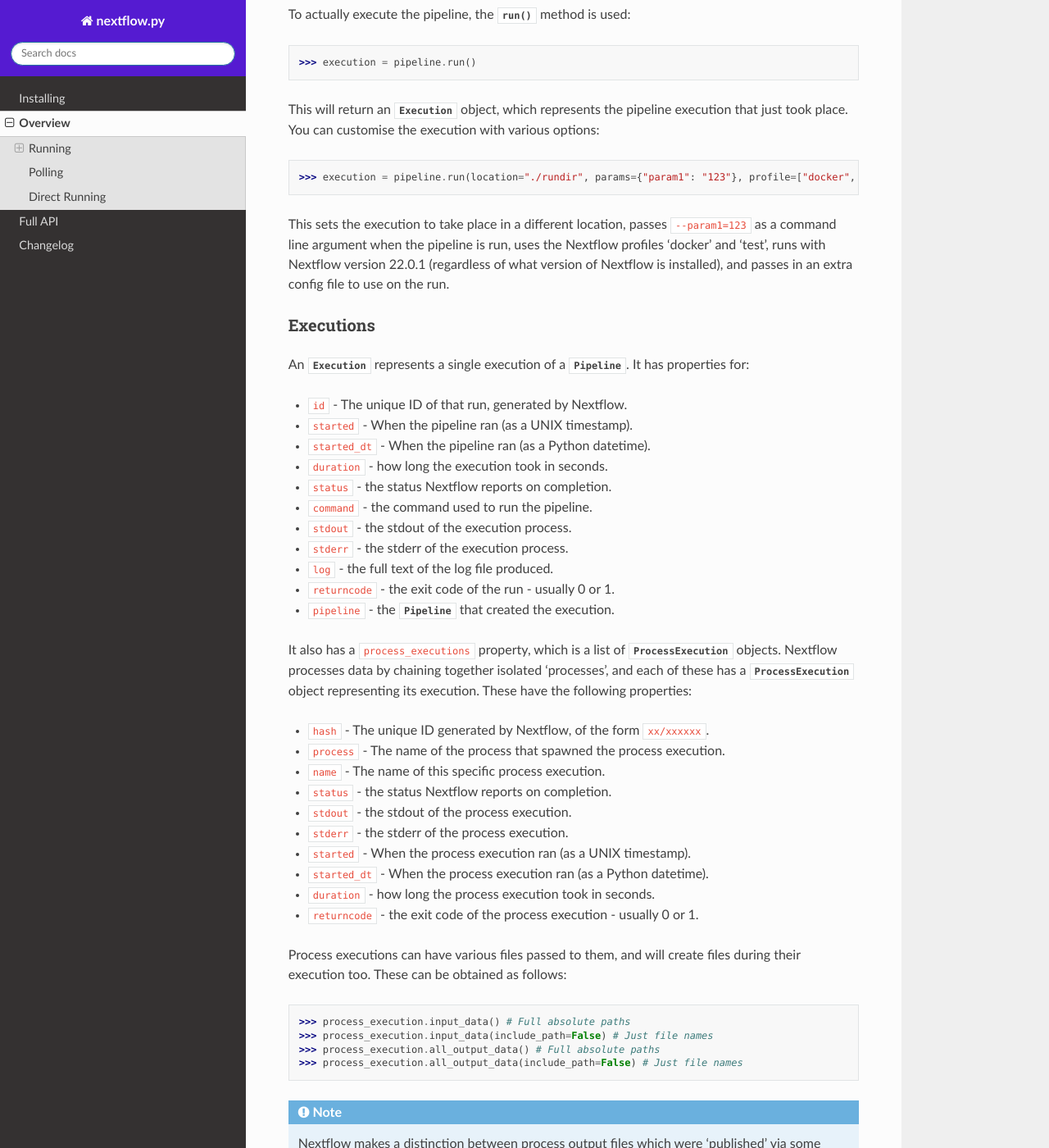
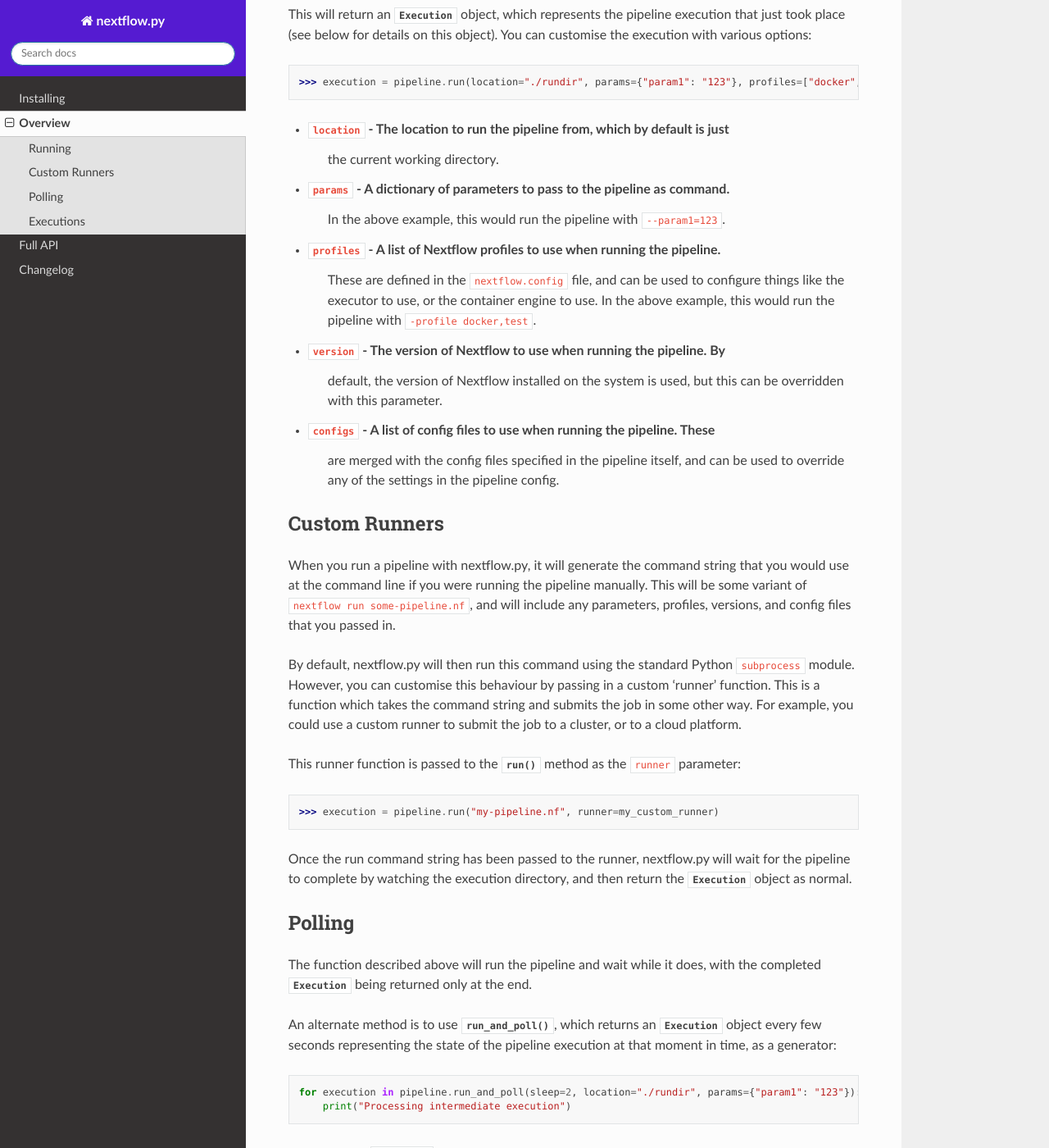
Before and after one commit to goodwright/nextflow.py, a Sphinx documentation site: the page built from docs/source/overview.rst, in a window 1280 px wide and 1400 px high, scrolled down 366 px. Shown: the whole window at 82% size. Built offline with Sphinx 7.4.7 and the Read the Docs theme 2.0.0, drawn with Linux system fonts in a browser that asks for light colours; some of the changed text lies outside the part shown.

Commit message:
Update overview docs for 0.6

```diff
--- a/docs/source/overview.rst
+++ b/docs/source/overview.rst
@@ -1,45 +1,94 @@
 Overview
 --------
-
-The starting point for any nextflow.py pipeline is the :py:class:`.Pipeline`
-object. This is initialised with a path to the file in question, and,
-optionally, the location of an accompanying config file:
-
-    >>> pipeline1 = nextflow.Pipeline("pipelines/my-pipeline.nf")
-    >>> pipeline2 = nextflow.Pipeline("main.nf", config="nextflow.config")
 
 Running
 ~~~~~~~
 
-To actually execute the pipeline, the :py:meth:`.run` method is used:
+To run a pipeline, the :py:func:`.run` function is used. The only required
+parameter is the path to the pipeline file:
 
+    >>> pipeline = nextflow.Pipeline("pipelines/my-pipeline.nf")
     >>> execution = pipeline.run()
 
 This will return an :py:class:`.Execution` object, which represents the pipeline
-execution that just took place. You can customise the execution with various
-options:
+execution that just took place (see below for details on this object). You can
+customise the execution with various options:
 
-    >>> execution = pipeline.run(location="./rundir", params={"param1": "123"}, profile=["docker", "test"], version="22.0.1", config=["env.config"])
+    >>> execution = pipeline.run(location="./rundir", params={"param1": "123"}, profiles=["docker", "test"], version="22.0.1", configs=["env.config"])
 
-This sets the execution to take place in a different location, passes
-``--param1=123`` as a command line argument when the pipeline is run, uses the
-Nextflow profiles 'docker' and 'test', runs with Nextflow version 22.0.1
-(regardless of what version of Nextflow is installed), and passes in an extra
-config file to use on the run.
+* ``location`` - The location to run the pipeline from, which by default is just
+    the current working directory.
+
+* ``params`` - A dictionary of parameters to pass to the pipeline as command.
+    In the above example, this would run the pipeline with ``--param1=123``.
+
+* ``profiles`` - A list of Nextflow profiles to use when running the pipeline.
+    These are defined in the ``nextflow.config`` file, and can be used to
+    configure things like the executor to use, or the container engine to use.
+    In the above example, this would run the pipeline with ``-profile docker,test``.
+
+* ``version`` - The version of Nextflow to use when running the pipeline. By
+    default, the version of Nextflow installed on the system is used, but this
+    can be overridden with this parameter.
+
+* ``configs`` - A list of config files to use when running the pipeline. These
+    are merged with the config files specified in the pipeline itself, and can
+    be used to override any of the settings in the pipeline config.
+
+Custom Runners
+~~~~~~~~~~~~~~
+
+When you run a pipeline with nextflow.py, it will generate the command string
+that you would use at the command line if you were running the pipeline
+manually. This will be some variant of ``nextflow run some-pipeline.nf``, and
+will include any parameters, profiles, versions, and config files that you
+passed in.
+
+By default, nextflow.py will then run this command using the standard Python
+``subprocess`` module. However, you can customise this behaviour by passing in
+a custom 'runner' function. This is a function which takes the command string
+and submits the job in some other way. For example, you could use a custom
+runner to submit the job to a cluster, or to a cloud platform.
+
+This runner function is passed to the :py:func:`.run` method as the
+``runner`` parameter:
+
+    >>> execution = pipeline.run("my-pipeline.nf", runner=my_custom_runner)
+
+Once the run command string has been passed to the runner, nextflow.py will
+wait for the pipeline to complete by watching the execution directory, and then
+return the :py:class:`.Execution` object as normal.
+
+Polling
+~~~~~~~
+
+The function described above will run the pipeline and wait while it does, with
+the completed :py:class:`.Execution` being returned only at the end.
+
+An alternate method is to use :py:func:`.run_and_poll`, which returns an
+:py:class:`.Execution` object every few seconds representing the state of the
+pipeline execution at that moment in time, as a generator::
+
+    for execution in pipeline.run_and_poll(sleep=2, location="./rundir", params={"param1": "123"}):
+        print("Processing intermediate execution")
+
+By default, an :py:class:`.Execution` will be returned every second, but you can
+adjust this as required with the ``sleep`` paramater. This is useful if you want
+to get information about the progress of the pipeline execution as it proceeds.
 
 Executions
-##########
+~~~~~~~~~~
 
-An :py:class:`.Execution` represents a single execution of a
-:py:class:`.Pipeline`. It has properties for:
+An :py:class:`.Execution` represents a single execution of a pipeline. It has
+properties for:
 
-* ``id`` - The unique ID of that run, generated by Nextflow.
+* ``identifier`` - The unique ID of that run, generated by Nextflow.
 
-* ``started`` - When the pipeline ran (as a UNIX timestamp).
+* ``started`` - When the pipeline ran (as a Python datetime).
 
-* ``started_dt`` - When the pipeline ran (as a Python datetime).
+* ``finished`` - When the pipeline completed (as a Python datetime).
 
-* ``duration`` - how long the execution took in seconds.
+* ``duration`` - how long the pipeline ran for (if finished).
 
 * ``status`` - the status Nextflow reports on completion.
 
@@ -51,9 +100,9 @@
 
 * ``log`` - the full text of the log file produced.
 
-* ``returncode`` - the exit code of the run - usually 0 or 1.
+* ``return_code`` - the exit code of the run - usually 0 or 1.
 
-* ``pipeline`` - the :py:class:`.Pipeline` that created the execution.
+* ``path`` - the path to the execution directory.
 
 It also has a ``process_executions`` property, which is a list of
 :py:class:`.ProcessExecution` objects. Nextflow processes data by chaining
@@ -61,7 +110,7 @@
 :py:class:`.ProcessExecution` object representing its execution. These have the
 following properties:
 
-* ``hash`` - The unique ID generated by Nextflow, of the form ``xx/xxxxxx``.
+* ``identifier`` - The unique ID generated by Nextflow, of the form ``xx/xxxxxx``.
 
 * ``process`` - The name of the process that spawned the process execution.
 
@@ -73,13 +122,19 @@
 
 * ``stderr`` - the stderr of the process execution.
 
-* ``started`` - When the process execution ran (as a UNIX timestamp).
+* ``started`` - When the process execution ran (as a Python datetime).
 
-* ``started_dt`` - When the process execution ran (as a Python datetime).
+* ``started`` - When the process execution completed (as a Python datetime).
 
 * ``duration`` - how long the process execution took in seconds.
 
-* ``returncode`` - the exit code of the process execution - usually 0 or 1.
+* ``return_code`` - the exit code of the process execution - usually 0 or 1.
+
+* ``path`` - the local path to the process execution directory.
+
+* ``full_path`` - the absolute path to the process execution directory.
+
+* ``bash`` - the bash file contents generated for the process execution.
 
 Process executions can have various files passed to them, and will create files
 during their execution too. These can be obtained as follows:
@@ -94,32 +149,3 @@
    'published' via some channel, and those which weren't. It is not possible to
    distinguish these once execution is complete, so nextflow.py reports all
    output files, not just those which are 'published'.
-
-Polling
-~~~~~~~
-
-The method described above will run the pipeline and wait while it does, with
-the completed :py:class:`.Execution` being returned only at the end.
-
-An alternate method is to use :py:meth:`.run_and_poll`, which returns an
-:py:class:`.Execution` object every few seconds representing the state of the
-pipeline execution at that moment in time, as a generator::
-
-    for execution in pipeline.run_and_poll(sleep=2, location="./rundir", params={"param1": "123"}, profile=["docker", "test"], version="22.0.1"):
-        print("Processing intermediate execution")
-
-By default, an :py:class:`.Execution` will be returned every 5 seconds, but you
-can adjust this as required with the ``sleep`` paramater. This is useful if you
-want to get information about the progress of the pipeline execution as it
-proceeds.
-
-Direct Running
-~~~~~~~~~~~~~~
-
-If you just want to run a single pipeline without initialising a
-:py:class:`.Pipeline` object first, you can :py:func:`.run` or
-:py:func:`.run_and_poll` directly, without needing to create a
-:py:class:`.Pipeline`:
-
-    >>> import nextflow
-    >>> execution = nextflow.run(path="pipeline.nf", config=["settings.config"], params={"param1": "123"})
```
